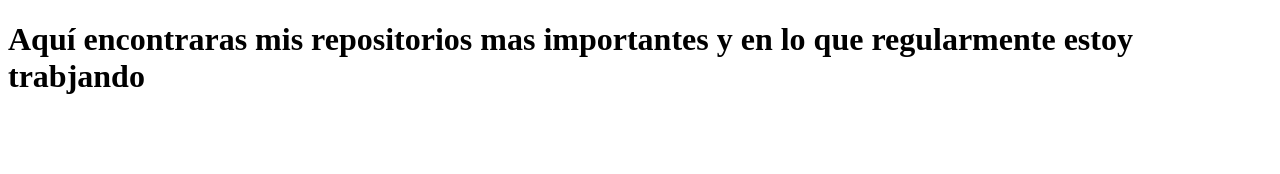
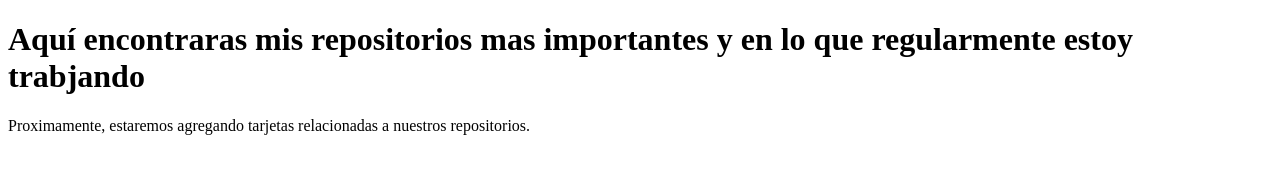
Before and after one commit to jmav94/juanahumada, a plain HTML site: page myrepos.html in a window 1280 px wide. Drawn offline with Linux system fonts and the light colour scheme.

Commit message:
Update myrepos.html

```diff
--- a/myrepos.html
+++ b/myrepos.html
@@ -8,5 +8,6 @@
 </head>
 <body>
   <h1>Aqu&iacute; encontraras mis repositorios mas importantes y en lo que regularmente estoy trabjando</h1>
+  <p>Proximamente, estaremos agregando tarjetas relacionadas a nuestros repositorios.</p>
 </body>
 </html>
```
